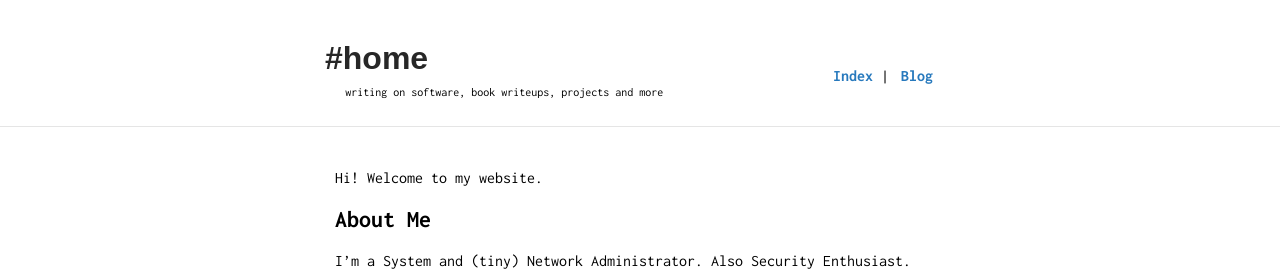
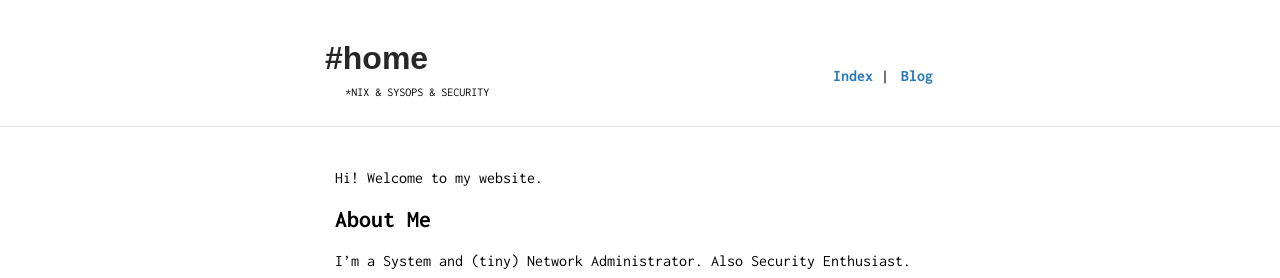
Before and after one commit to trimstray/trimstray.github.io, a Jekyll site: the page built from index.md, in a window 1280 px wide. Shown: the top 278 px of the page. Built offline with Jekyll 4.4.1, drawn with Linux system fonts in a browser that asks for light colours.

Commit message:
changed title - signed-off-by: trimstray <trimstray@gmail.com>

```diff
--- a/_layouts/default.html
+++ b/_layouts/default.html
@@ -1,7 +1,7 @@
 <!DOCTYPE html>
 <html lang="en">
 <head>
-    <title>{% if page.title %}{{ page.title }}{% else %}{{ site.title }}{% endif %} - writing on software, book writeups, projects and more</title>
+    <title>{% if page.title %}{{ page.title }}{% else %}{{ site.title }}{% endif %} - *NIX & SYSOPS & SECURITY</title>
 
     <meta charset="utf-8">
     <meta name="viewport" content="width=device-width, initial-scale=1">
@@ -40,7 +40,7 @@
     <div class="wrapper">
         <div class="navbar container">
             <a id="author-name" class="alignable pull-left" href="{{ site.uri }}{{ site.baseurl }}">#home</a>
-            <p id="info-name" class="alignable pull-left">writing on software, book writeups, projects and more</p>
+            <p id="info-name" class="alignable pull-left">*NIX & SYSOPS & SECURITY</p>
             <ul class="alignable pull-right navbar-ul">
                 {% for x in site.data.nav %}
                     <li class="alignable pull-right nav-list"><a href="{{ x.link }}">{{ x.name }}</a>
```
